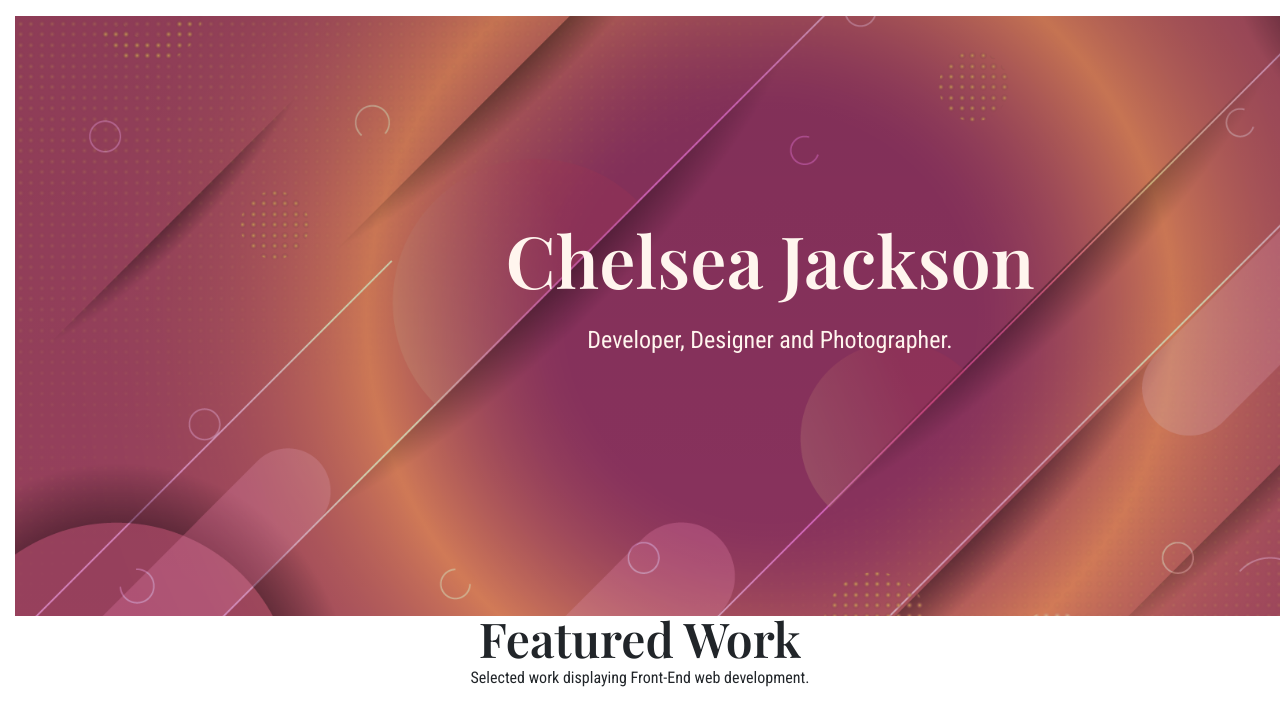
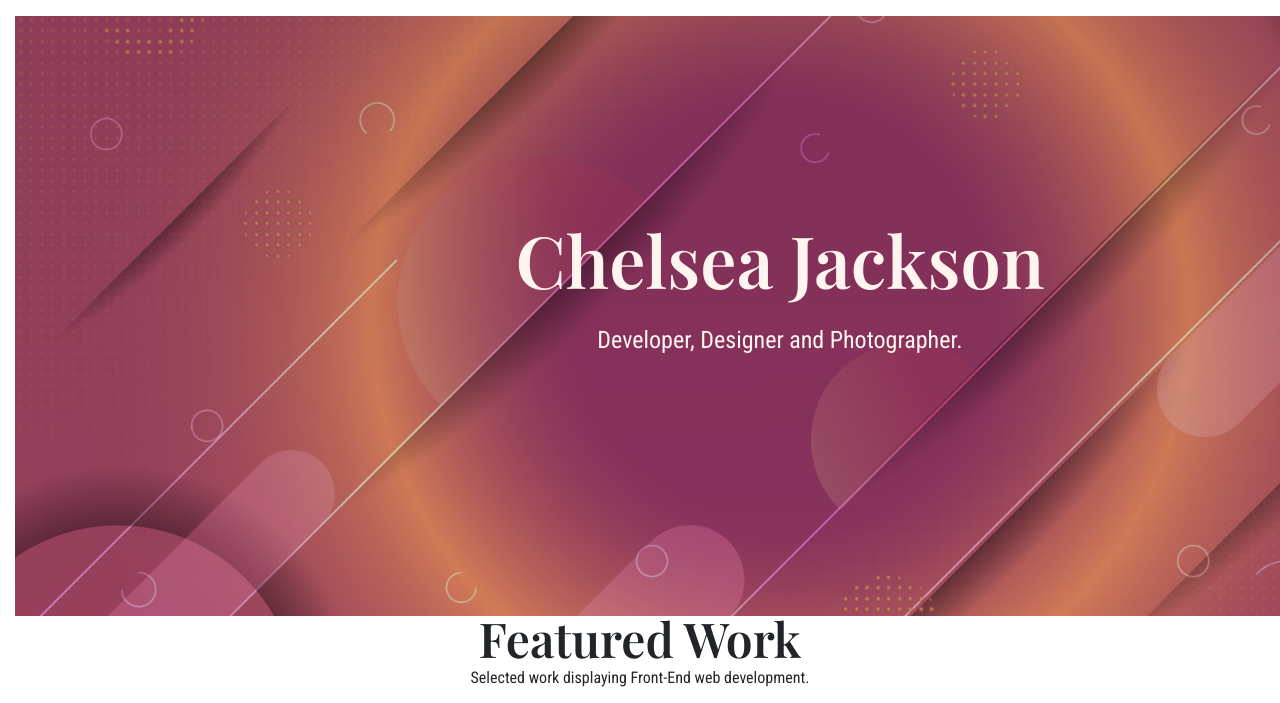
Before and after one commit to Chelsea-exe/Chelsea-exe.github.io, a plain HTML site: page index.html in a window 1280 px wide. Shown: the part 58-761 px from the top of the page. Drawn offline with nearby package versions, Linux system fonts and the light colour scheme.

Commit message:
modified banner width v2

```diff
--- a/css/home.css
+++ b/css/home.css
@@ -8,7 +8,7 @@ body, html {
     background-size: cover;
     position: absolute;
     height: 600px;
-    width: 1510px;
+    width: 1530px;
     margin-top: 50px;
 
 }
```
